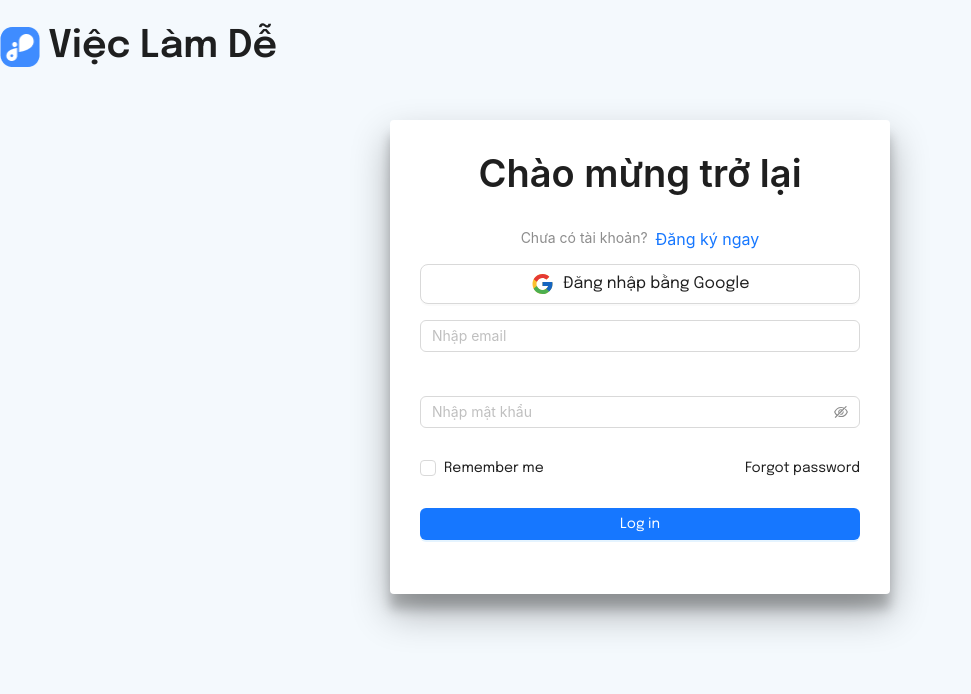
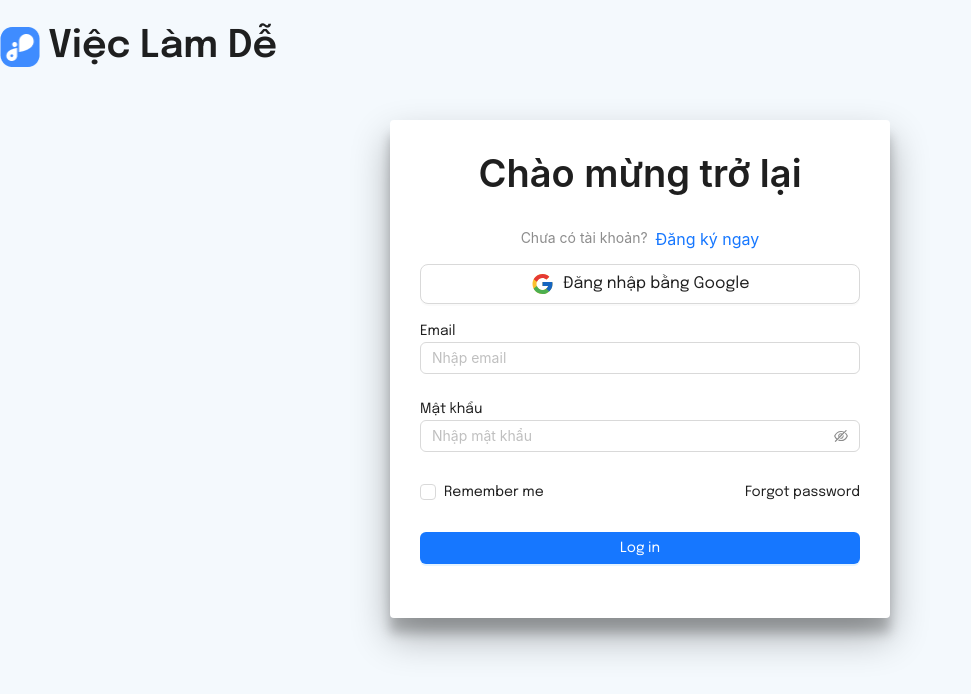
Before and after one commit to LamPhuongZ/FE-Hackathon-TypeScript, a React (Vite) app: page /AuthPage in a window 1280 px wide. Shown: the top 694 px of the page, without its empty margins (0-971 px from the left). Built offline with nearby package versions, Linux system fonts and the light colour scheme; a small style sheet from the web is missing.

Commit message:
Sửa validate cho mật khẩu

```diff
--- a/src/pages/AuthPage/Login.tsx
+++ b/src/pages/AuthPage/Login.tsx
@@ -55,7 +55,7 @@ const Login: React.FC = () => {
     <>
       {contextHolder}
       <Form form={form} name="horizontal_login" onFinish={onFinish}>
-        <div className="flex flex-col gap-5">
+        <div className="flex flex-col ">
           <Form.Item
             name="username"
             rules={[
@@ -66,6 +66,7 @@ const Login: React.FC = () => {
               },
             ]}
           >
+            <label >Email</label>
             <Input placeholder="Nhập email" required type="text" />
           </Form.Item>
 
@@ -75,9 +76,13 @@ const Login: React.FC = () => {
               {
                 required: true,
                 message: "Nhập mật khẩu của bạn !!!",
-              },
+              },{
+                pattern: /^(?=.*[a-z])(?=.*[A-Z])(?=.*\d)(?=.*[@$!%*?&])[A-Za-z\d@$!%*?&]{8,}$/,
+                message: "Nhập sai định dạng mật khẩu!!!"
+              }
             ]}
           >
+            <label >Mật khẩu</label>
             <Input.Password
               placeholder="Nhập mật khẩu"
               iconRender={(visible) =>
--- a/src/pages/AuthPage/Register.tsx
+++ b/src/pages/AuthPage/Register.tsx
@@ -103,7 +103,7 @@ const Register: React.FC = () => {
               },
               {
                 pattern:
-                  /^(?=.*[0-9])(?=.*[a-z])(?=.*[A-Z])(?=.*\W)(?!.* ).{8,16}$/,
+                  /^(?=.*[a-z])(?=.*[A-Z])(?=.*\d)(?=.*[@$!%*?&])[A-Za-z\d@$!%*?&]{8,}$/,
                 message:
                   "Mật khẩu phải dài hơn 8 ký tự, có chứa ký tự đặc biệt, 1 chữ viết thường và một chữ viết hoa",
               },
--- a/src/pages/AuthPage/index.tsx
+++ b/src/pages/AuthPage/index.tsx
@@ -67,6 +67,7 @@ function AuthPage() {
           </div>
 
           <Tabs
+          animated
             defaultActiveKey="1"
             onChange={handleTabChange}
             activeKey={activeKey}
```
